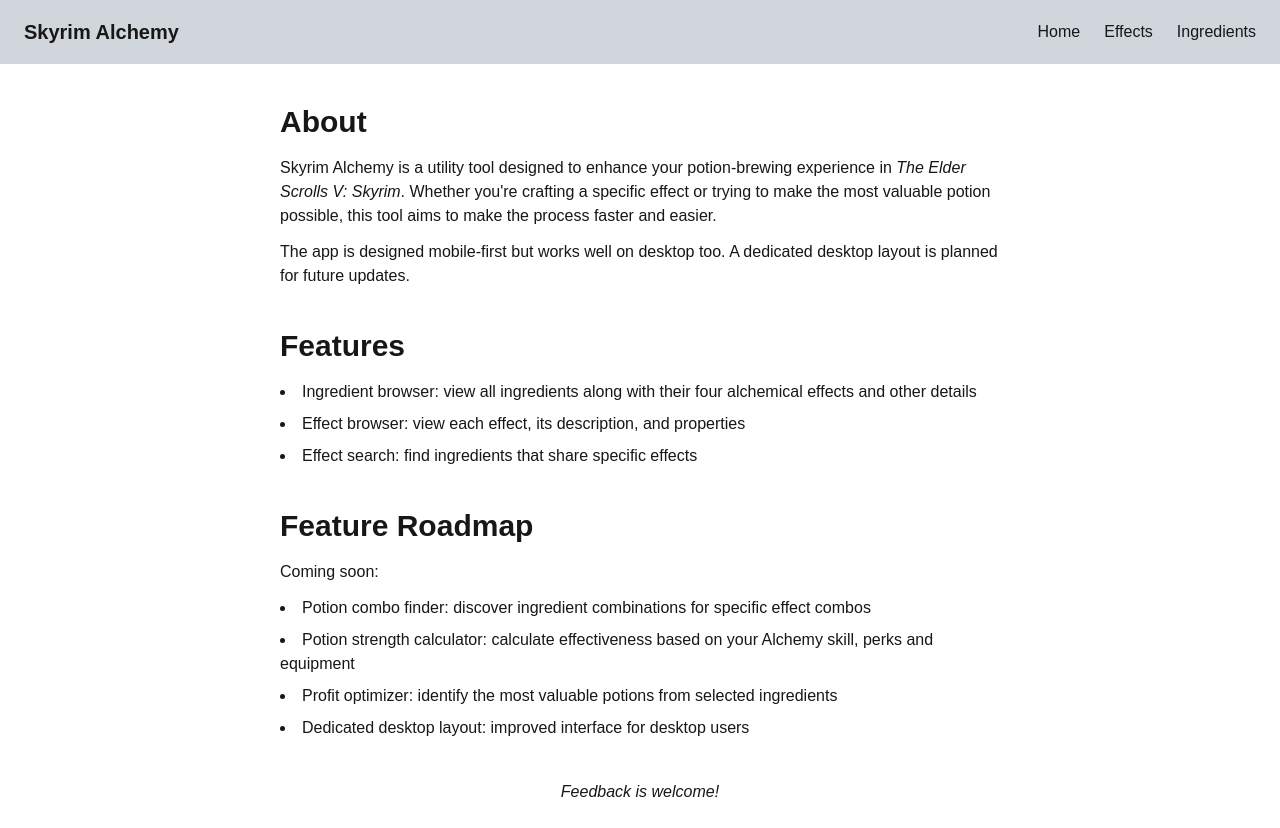
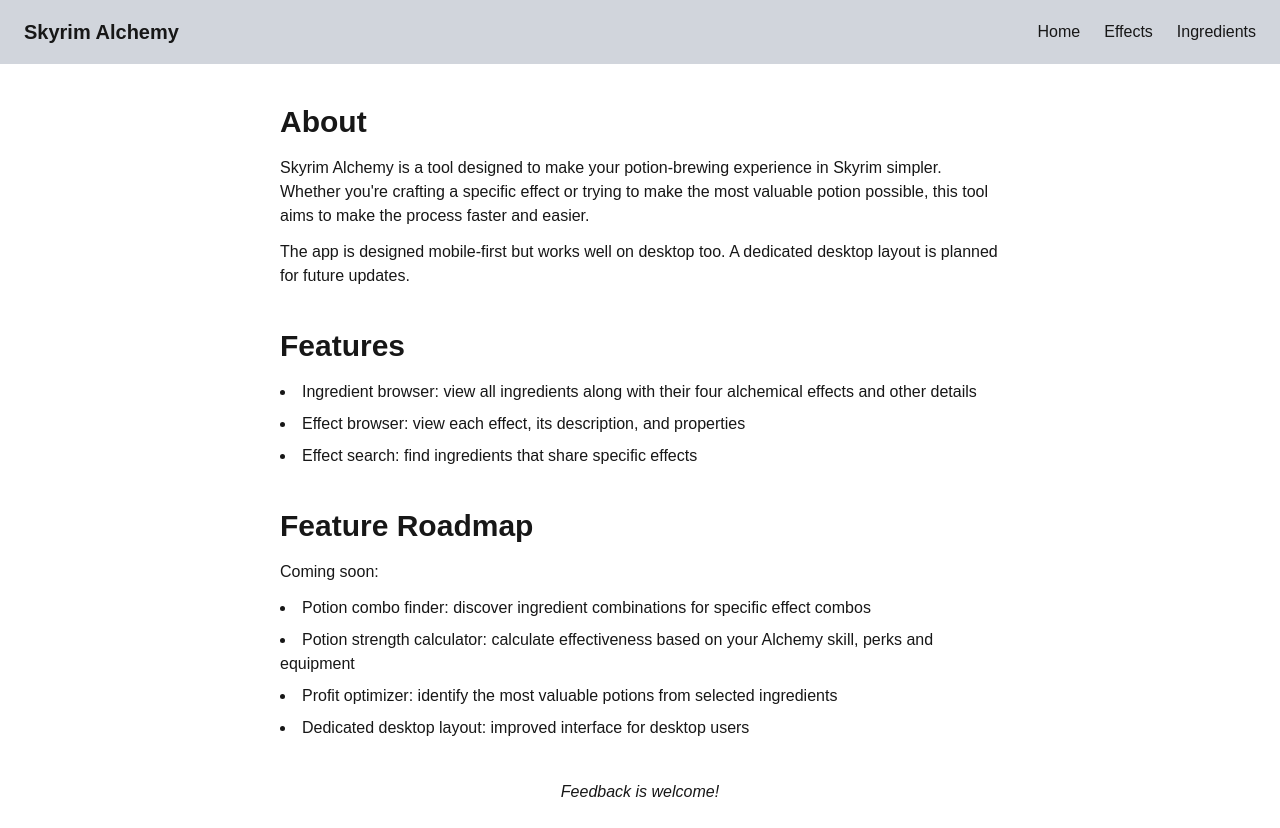
Before and after one commit to Treborace213/skyrim-alchemy, a Next.js app: page /skyrim-alchemy/ in a window 1280 px wide. Built offline with nearby package versions, Linux system fonts and the light colour scheme.

Commit message:
Updated homepage and README.

```diff
--- a/src/app/page.tsx
+++ b/src/app/page.tsx
@@ -4,8 +4,9 @@
       <section className="mb-10">
         <h1 className="text-3xl font-bold mb-4">About</h1>
         <p className="mb-3">
-          Skyrim Alchemy is a utility tool designed to enhance your potion-brewing experience in{' '}
-          <em>The Elder Scrolls V: Skyrim</em>. Whether you're crafting a specific effect or trying to make the most valuable potion possible, this tool aims to make the process faster and easier.
+          Skyrim Alchemy is a tool designed to make your potion-brewing experience in Skyrim simpler.
+          Whether you're crafting a specific effect or trying to make the most valuable potion possible,
+          this tool aims to make the process faster and easier.
         </p>
         <p>
           The app is designed mobile-first but works well on desktop too. A dedicated desktop layout is planned for future updates.
```
Also changed, not shown: 1 other file (tests, documents, lock files or other folders).
